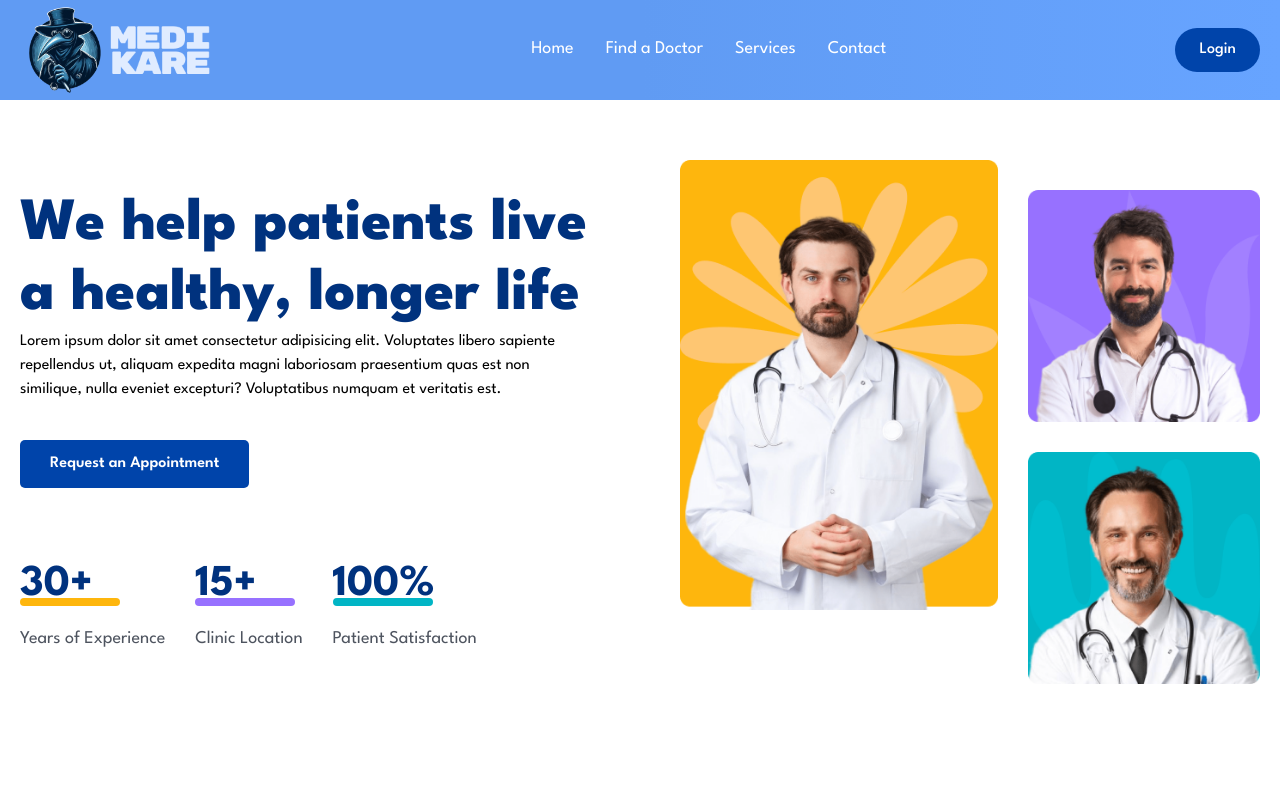
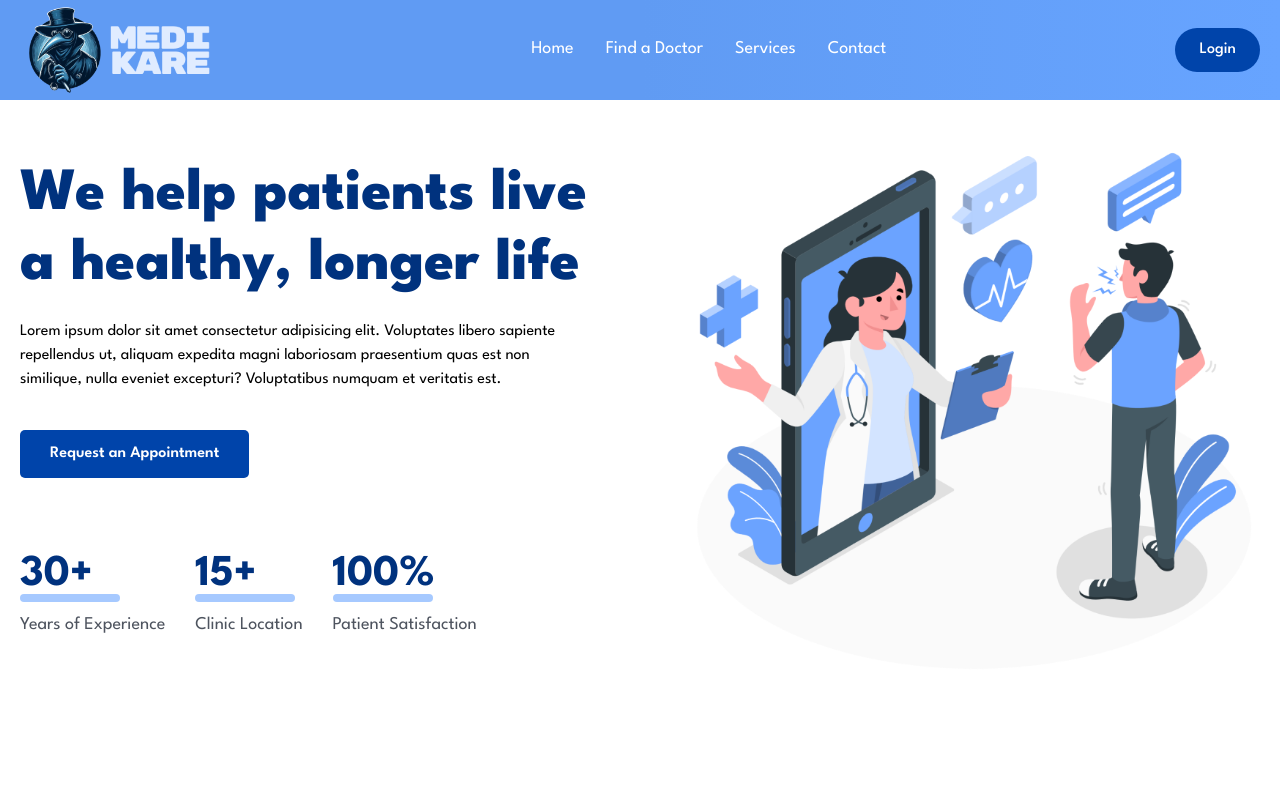
Before and after one commit to nosfeeferatu/doctor-appointment, a React (Vite) app in the folder frontend/: page / in a window 1280 px wide. Shown: the top 800 px of the page. Built offline with nearby package versions, Linux system fonts and the light colour scheme.

Commit message:
New Home Design and Contact completed

```diff
--- a/frontend/src/components/About/About.jsx
+++ b/frontend/src/components/About/About.jsx
@@ -7,9 +7,9 @@ const About = () => {
   return (
     <section>
       <div className="container">
-        <div className="flex justify-between gap-[50px] lg:gap-[130px] flex-col lg:flex-row">
+        <div className="flex justify-between gap-[50px] lg:gap-[130px] flex-col-reverse lg:flex-row">
           {/* ABOUT IMG */}
-          <div className="relative w-1/2 z-10 order-2 lg:order-1">
+          <div className="relative lg:w-1/2 z-10 order-2 lg:order-1">
             <img src={aboutImg} alt="" />
           </div>
 
--- a/frontend/src/components/Faq/FaqItem.jsx
+++ b/frontend/src/components/Faq/FaqItem.jsx
@@ -16,7 +16,7 @@ const FaqItem = ({ item }) => {
         className="flex items-center justify-between gap-5"
         onClick={toggleAccordion}
       >
-        <h4 className="text-[16px] leading-7 lg:text-[22px] leading-8 text-headingColor">
+        <h4 className="text-[16px] leading-7 lg:text-[22px] lg:leading-8 text-headingColor">
           {item.question}
         </h4>
         <div
--- a/frontend/src/pages/Contact.jsx
+++ b/frontend/src/pages/Contact.jsx
@@ -2,7 +2,7 @@
 const Contact = () => {
   return (
     <section>
-      <div className="px-4 mx-auto max-w-wscreen-md">
+      <div className="px-4 sm:px-20 lg:px-4 lg:w-[1024px] mx-auto max-w-wscreen-md">
         <h2 className="heading text-center">Contact Us</h2>
         <p className="mb-8 lg:mb-16 font-light text-center text__para">
           Got a technical issue? Want to send feedback about a beta feature? Let
--- a/frontend/src/pages/Home.jsx
+++ b/frontend/src/pages/Home.jsx
@@ -20,7 +20,7 @@ const Home = () => {
   return (
     <>
       {/* HERO SECTION */}
-      <section className="hero_section pt-[60px] 2xl:h-[800px]">
+      <section className="hero_section pt-[50px] md:pt-[80px] xl:pt-[10px] 2xl:h-[800px]">
         <div className="container">
           <div className="flex flex-col lg:flex-row gap-[90px] items-center justify-between">
             {/* Hero Content */}
@@ -30,7 +30,7 @@ const Home = () => {
                   We help patients live a healthy, longer life
                 </h1>
 
-                <p className="text_para">
+                <p className="text_para pt-5">
                   Lorem ipsum dolor sit amet consectetur adipisicing elit.
                   Voluptates libero sapiente repellendus ut, aliquam expedita
                   magni laboriosam praesentium quas est non similique, nulla
@@ -40,27 +40,27 @@ const Home = () => {
                 <button className="btn">Request an Appointment</button>
 
                 {/* Hero Counter */}
-                <div className="mt-[30px] lg:mt-[70px] flex flex-col lg:flex-row lg:items-center gap-5 lg:gap-[30px]">
+                <div className="mt-[30px] lg:mt-[70px] flex flex-col md:flex-row lg:items-center gap-5 lg:gap-[30px]">
                   <div>
-                    <h2 className="text-[36px] leading-[506px] lg:text-[44px] lg:leading-[54px] font-[700] text-headingColor">
+                    <h2 className="text-[36px] leading-[56px] lg:text-[44px] lg:leading-[54px] font-[700] text-headingColor">
                       30+
                     </h2>
-                    <span className="w-[100px] h-2 bg-yellowColor rounded-full block mt-[-14px]"></span>
-                    <p className="text__para">Years of Experience</p>
+                    <span className="w-[100px] h-2 bg-lighterColor rounded-full block mt-[-8px]"></span>
+                    <p className="text__para mt-[8px]">Years of Experience</p>
                   </div>
                   <div>
-                    <h2 className="text-[36px] leading-[506px] lg:text-[44px] lg:leading-[54px] font-[700] text-headingColor">
+                    <h2 className="text-[36px] leading-[56px] lg:text-[44px] lg:leading-[54px] font-[700] text-headingColor">
                       15+
                     </h2>
-                    <span className="w-[100px] h-2 bg-purpleColor rounded-full block mt-[-14px]"></span>
-                    <p className="text__para">Clinic Location</p>
+                    <span className="w-[100px] h-2 bg-lighterColor rounded-full block mt-[-8px]"></span>
+                    <p className="text__para mt-[8px]">Clinic Location</p>
                   </div>
                   <div>
-                    <h2 className="text-[36px] leading-[506px] lg:text-[44px] lg:leading-[54px] font-[700] text-headingColor">
+                    <h2 className="text-[36px] leading-[56px] lg:text-[44px] lg:leading-[54px] font-[700] text-headingColor">
                       100%
                     </h2>
-                    <span className="w-[100px] h-2 bg-irisBlueColor rounded-full block mt-[-14px]"></span>
-                    <p className="text__para">Patient Satisfaction</p>
+                    <span className="w-[100px] h-2 bg-lighterColor rounded-full block mt-[-8px]"></span>
+                    <p className="text__para mt-[8px]">Patient Satisfaction</p>
                   </div>
                 </div>
               </div>
@@ -69,10 +69,6 @@ const Home = () => {
             <div className="flex gap-[30px] justify-end">
               <div>
                 <img className="w-full" src={heroImg01} alt="" />
-              </div>
-              <div className="mt-[30px]">
-                <img src={heroImg02} className="w-full mb-[30px]" />
-                <img src={heroImg03} className="w-full " />
               </div>
             </div>
           </div>
```
Also changed, not shown: frontend/src/assets/images/hero-img01.png.
